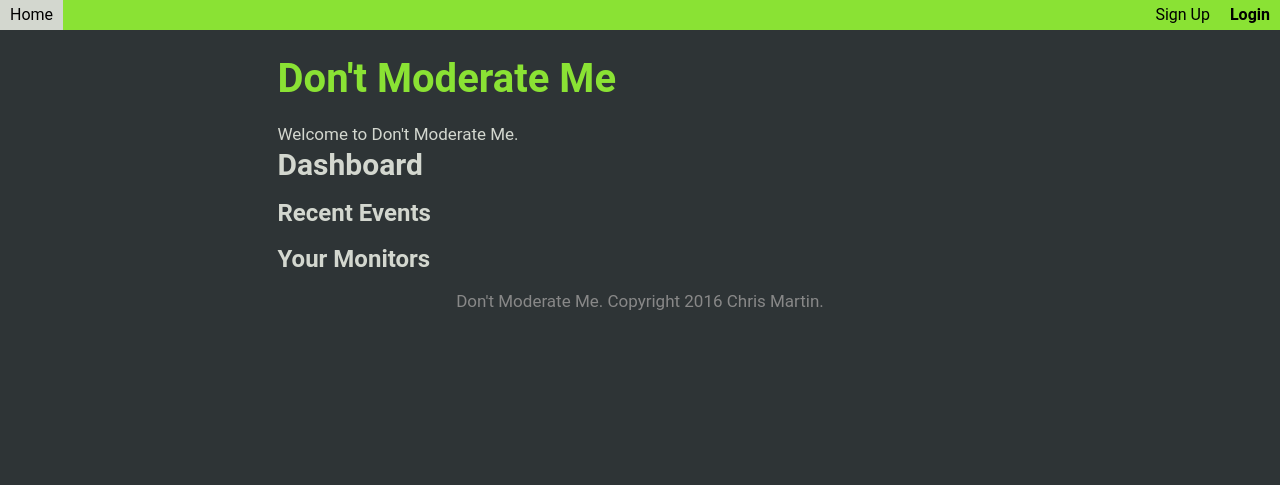
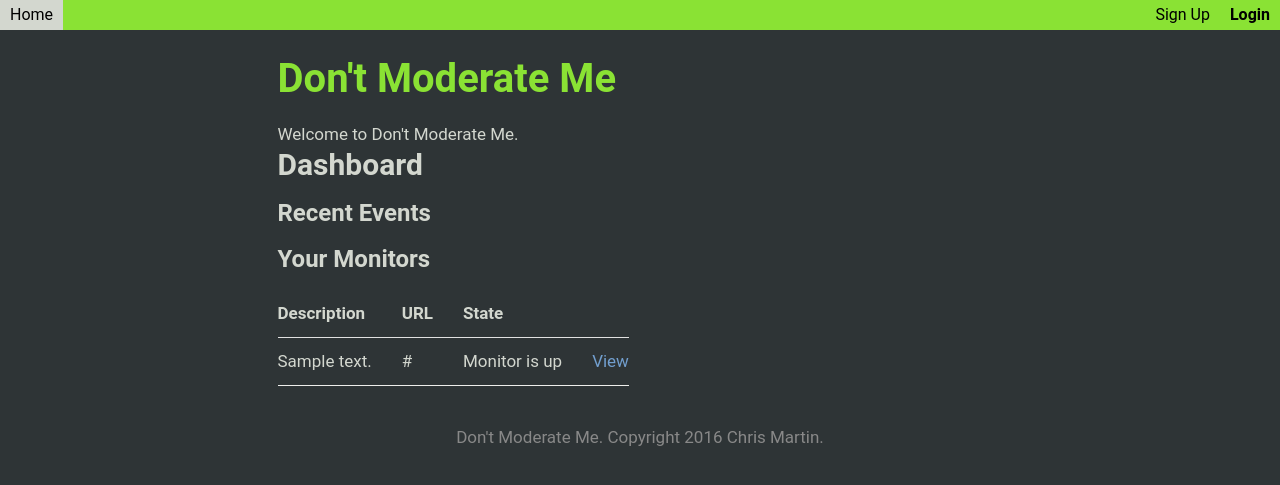
Before and after one commit to c-mart/dontmoderateme, a Flask app: template dontmoderateme/templates/dashboard.html in a window 1280 px wide. Shown: the top 485 px of the page. Run offline with Flask 2, Linux system fonts and the light colour scheme; the template is opened without the code that fills it: values that come from a table or form of the project are taken from there, others are empty; tables that the repository leaves empty hold one stand-in row (values such as "Sample post"); some libraries are stand-ins or nearby versions.

Commit message:
Dashboard and Flask-Script manager for site

```diff
--- a/dontmoderateme/models.py
+++ b/dontmoderateme/models.py
@@ -68,13 +68,18 @@ class Monitor(db.Model):
 
     @property
     def state(self):
-        return self.checks
+        last_check = self.checks.order_by(Check.timestamp.desc()).first()
+        if last_check is not None:
+            return last_check.result
+        return None
 
 
 class Check(db.Model):
     """Check object. Belongs to a monitor, indicates the results of a page load and result of match."""
 
     id = db.Column(db.Integer, primary_key=True)
+    user_id = db.Column(db.Integer, db.ForeignKey('user.id'))
+    user = db.relationship('User', backref=db.backref('checks', lazy='dynamic'))
     monitor_id = db.Column(db.Integer, db.ForeignKey('monitor.id'))
     monitor = db.relationship('Monitor', backref=db.backref('checks', lazy='dynamic'))
     result = db.Column(db.Boolean)
@@ -87,13 +92,13 @@ class Check(db.Model):
         self.result = result
         self.timestamp = timestamp or datetime.utcnow()
         # If the previous check returned a different result than this check, set changed to True
-        prev_check = Check.query.order_by(Check.timestamp.desc()).first()
+        prev_check = Check.query.filter_by(monitor_id=self.monitor_id).order_by(Check.timestamp.desc()).first()
         if prev_check is not None:
             prev_result = prev_check.result
-            if prev_result != result:
-                self.changed = True
-            else:
+            if prev_result == result:
                 self.changed = False
+        else:
+            self.changed = True
         # Todo retrieve and store screenshot (or reference to it) if changed is True
 
     def __repr__(self):
--- a/dontmoderateme/templates/dashboard.html
+++ b/dontmoderateme/templates/dashboard.html
@@ -4,4 +4,20 @@
     <h2>Dashboard</h2>
     <h3>Recent Events</h3>
     <h3>Your Monitors</h3>
+    <table>
+        <tr>
+            <th>Description</th>
+            <th>URL</th>
+            <th>State</th>
+            <th></th>
+        </tr>
+        {% for monitor in monitors %}
+            <tr>
+                <td>{{ monitor.description }}</td>
+                <td>{{ monitor.url }}</td>
+                <td>{{ monitor.state | friendly_state }}</td>
+                <td><a href="{{ url_for('view_monitor', monitor_id=monitor.id) }}">View</a></td>
+            </tr>
+        {% endfor %}
+    </table>
 {% endblock %}
--- a/dontmoderateme/templates/view_monitor.html
+++ b/dontmoderateme/templates/view_monitor.html
@@ -4,12 +4,12 @@
     <h2>View Monitor</h2>
     <a href="{{ url_for('edit_monitor', monitor_id = monitor.id) }}">Edit Monitor</a><br />
     <a href="{{ url_for('delete_monitor', monitor_id = monitor.id) }}">Delete Monitor</a><br />
-    Description: {{ monitor.description }}
+    State: {{ monitor.state | friendly_state }}<br />
+    Description: {{ monitor.description }}<br />
     URL: {{ monitor.url }}<br />
     Text: {{ monitor.text }}<br />
     {% for check in monitor.checks.all() %}
         {{ check.result }}
         {{ check.timestamp }}
     {% endfor %}
-
 {% endblock %}
--- a/dontmoderateme/views.py
+++ b/dontmoderateme/views.py
@@ -118,7 +118,11 @@ def logout():
 @app.route('/dashboard')
 def dashboard():
     """View dashboard"""
-    return render_template('dashboard.html')
+    monitors = models.Monitor.query.filter_by(user=flask_login.current_user).\
+        order_by(models.Monitor.create_timestamp.desc()).all()
+    checks = models.Check.query.filter_by(user=flask_login.current_user, changed=True).\
+        order_by(models.Check.timestamp.desc()).all()
+    return render_template('dashboard.html', monitors=monitors, checks=checks)
 
 
 @flask_login.login_required
@@ -190,3 +194,16 @@ def rate_limit_exceeded_handler(e):
     """Warns user that they have hit the rate limiter."""
     flash('You have tried doing that too often. Please wait a minute before trying again.')
     return make_response(redirect(request.referrer))
+
+# Jinja2 display filters
+
+
+@app.template_filter('friendly_state')
+def friendly_state(state):
+    """Returns human-friendly text for state of monitor"""
+    if state is None:
+        return "Check again soon"
+    elif state is False:
+        return "Monitor is down!"
+    elif state is True:
+        return "Monitor is up"
```
Also changed, not shown: manage.py (added, +16 -0 lines), dontmoderateme/__init__.py (line endings or trailing spaces).
